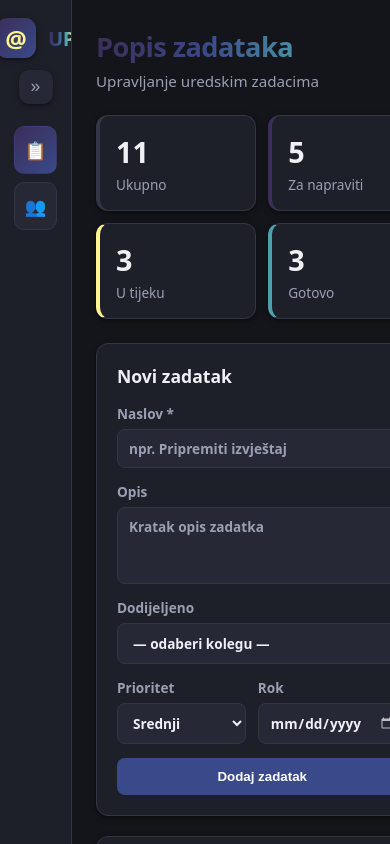
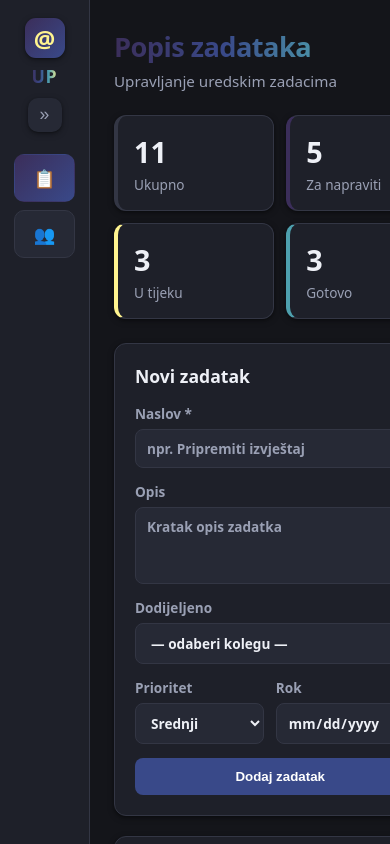
Before and after one commit to marta12345/uredska-posla, a plain HTML site: page index.html in a window 390 px wide. Both pictures are taken after a click on the button "Smanji ili proširi izbornik". Shown: the top 844 px of the page. Drawn offline with Linux system fonts and the light colour scheme.

Commit message:
ui: proširi sažeti sidebar (90px), ljepše centriran @ + UP

```diff
--- a/styles.css
+++ b/styles.css
@@ -44,7 +44,7 @@ body {
   min-height: 100vh;
   transition: grid-template-columns 0.2s ease;
 }
-.shell.sidebar-collapsed { grid-template-columns: 72px 1fr; }
+.shell.sidebar-collapsed { grid-template-columns: 90px 1fr; }
 
 .content {
   max-width: 1100px;
@@ -115,8 +115,21 @@ body {
 }
 .sidebar-toggle:hover { background: var(--border); color: var(--teal); }
 
-/* Kad je sažet, gumb i badge centrirani, badge/toggle idu u stupac */
-.shell.sidebar-collapsed .sidebar-head { flex-direction: column; align-items: center; gap: 12px; }
+/* Kad je sažet, centriramo sadržaj i uljepšamo brand s @ + UP */
+.shell.sidebar-collapsed .sidebar-head {
+  flex-direction: column;
+  align-items: center;
+  gap: 10px;
+}
+.shell.sidebar-collapsed .brand {
+  flex-direction: column;
+  align-items: center;
+  gap: 6px;
+}
+.shell.sidebar-collapsed .brand-title {
+  font-size: 1.1rem;
+  letter-spacing: 0.05em;
+}
 
 /* Navigacijske kartice */
 .sidebar-nav { display: flex; flex-direction: column; gap: 8px; }
@@ -298,12 +311,14 @@ input[type="date"]::-webkit-calendar-picker-indicator { filter: invert(1) opacit
 
 /* Responsive */
 @media (max-width: 820px) {
-  .shell { grid-template-columns: 72px 1fr; }
+  .shell { grid-template-columns: 90px 1fr; }
   .shell .brand-full { display: none; }
   .shell .brand-short { display: inline; }
+  .shell .brand { flex-direction: column; align-items: center; gap: 6px; }
+  .shell .brand-title { font-size: 1.1rem; letter-spacing: 0.05em; }
   .shell .nav-text { display: none; }
   .shell .nav-card { justify-content: center; padding: 11px 0; }
-  .shell .sidebar-head { flex-direction: column; align-items: center; gap: 12px; }
+  .shell .sidebar-head { flex-direction: column; align-items: center; gap: 10px; }
   .layout { grid-template-columns: 1fr; }
   .stats { grid-template-columns: repeat(2, 1fr); }
 }
```
